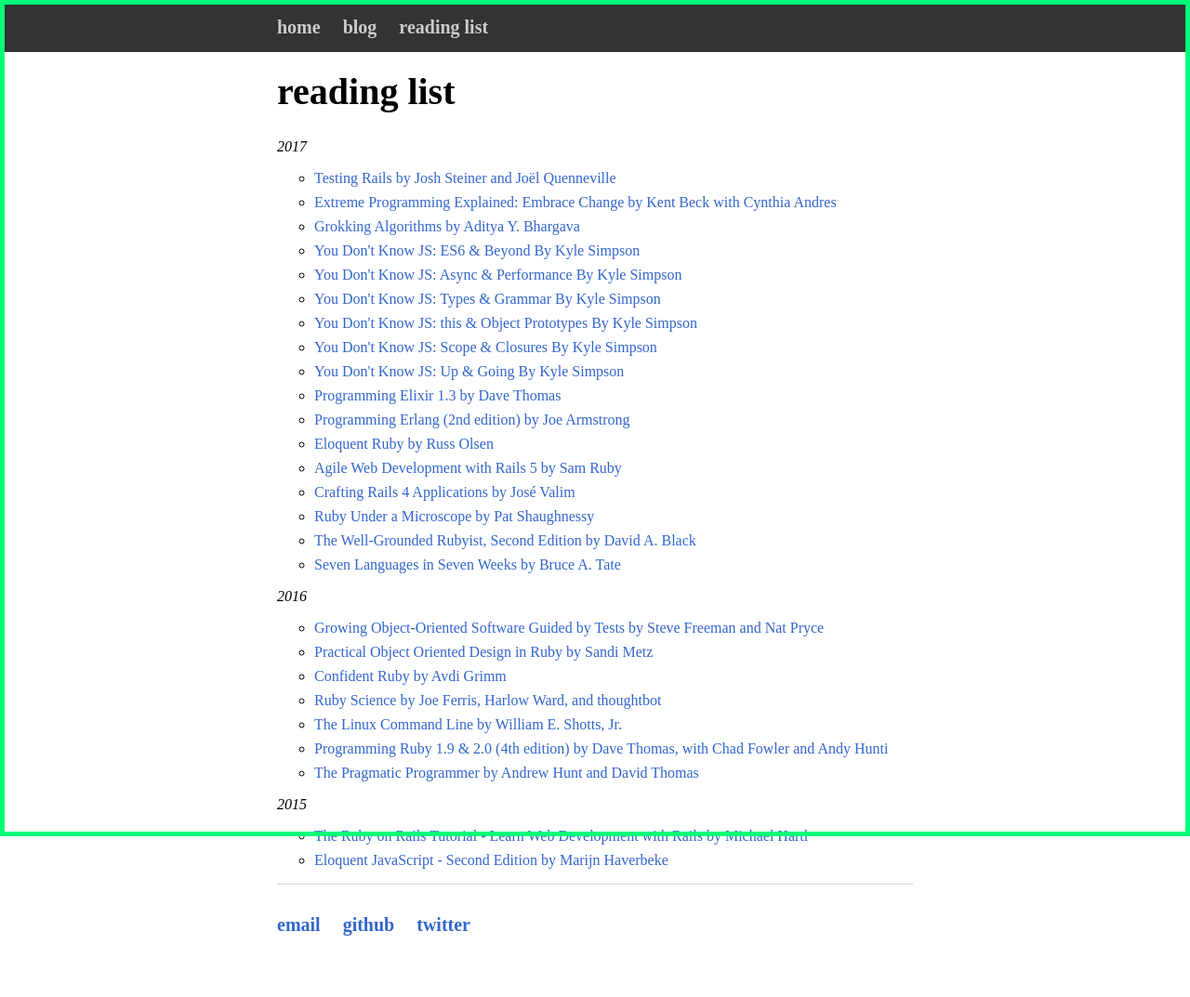
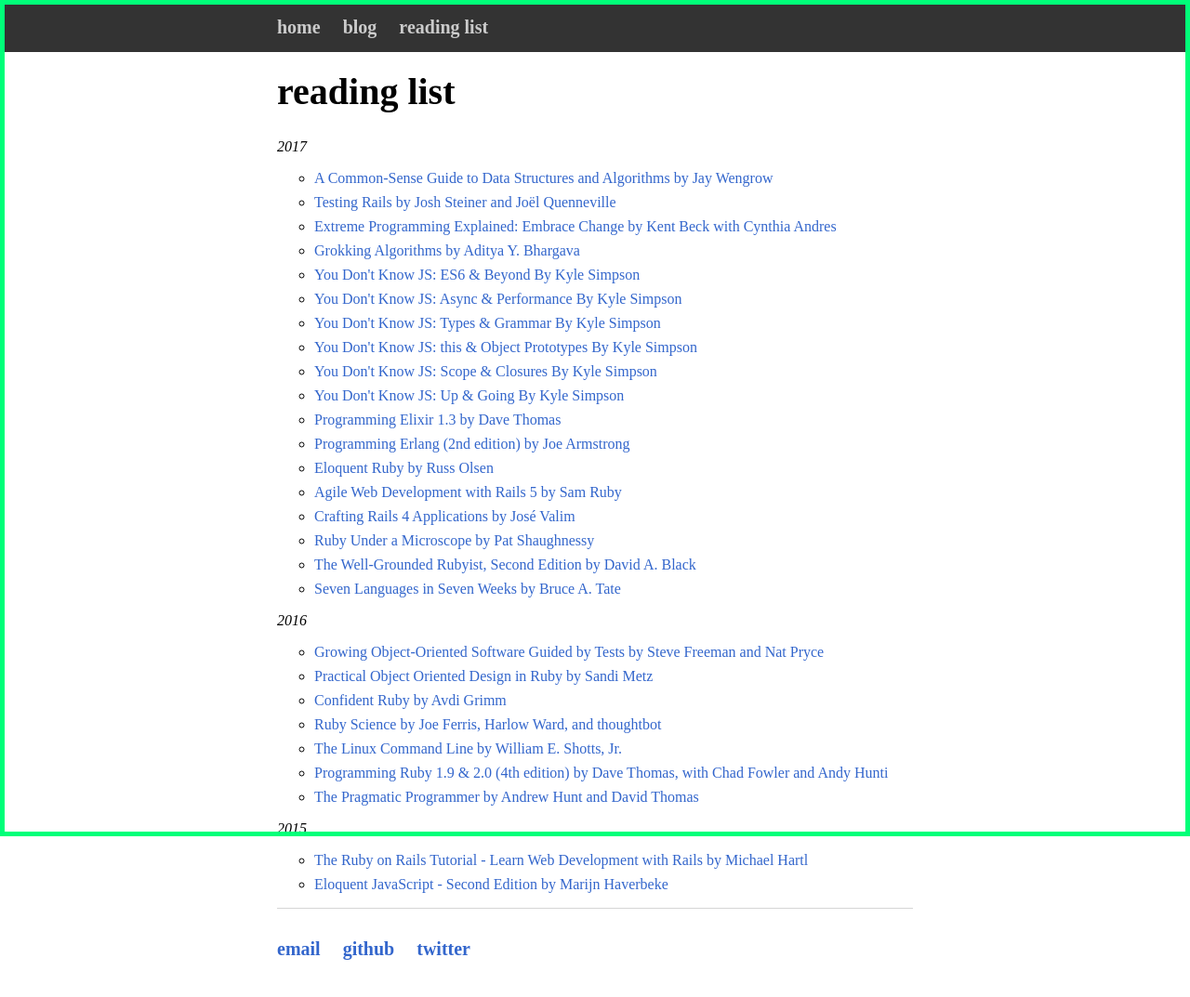
Before and after one commit to devinrm/devinrm.github.io, a Jekyll site: the page built from reading-list/index.html, in a window 1280 px wide. Shown: the whole page at 93% size. Built offline with Jekyll 4.4.1, drawn with Linux system fonts in a browser that asks for light colours; some web fonts are replaced; before the commit the page ends 1047 px from its top, so only the background shows below that.

Commit message:
Add latest book

```diff
--- a/reading-list/index.html
+++ b/reading-list/index.html
@@ -6,6 +6,11 @@ title: reading list
 <article class="books">
   <em>2017</em>
   <ul class="yearbooks">
+    <li>
+      <a href="https://pragprog.com/book/jwdsal/a-common-sense-guide-to-data-structures-and-algorithms">
+        A Common-Sense Guide to Data Structures and Algorithms by Jay Wengrow
+      </a>
+    </li>
     <li>
       <a href="https://gumroad.com/l/testing-rails/">
         Testing Rails by Josh Steiner and Joël Quenneville
```
